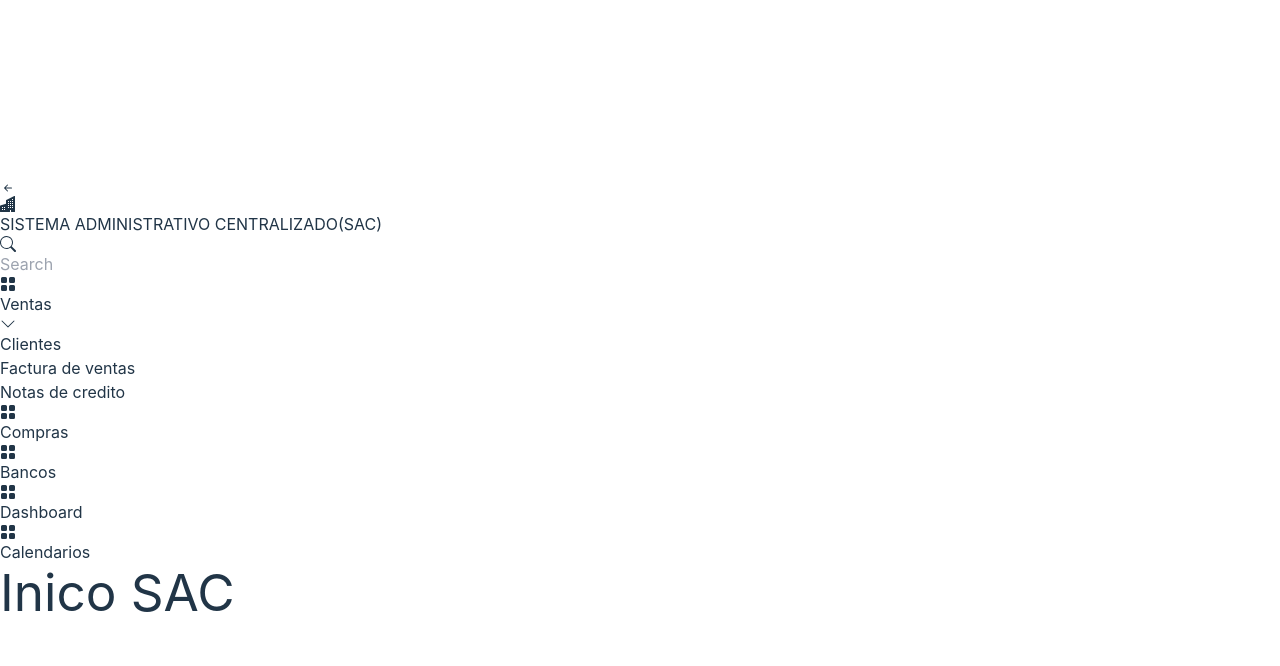
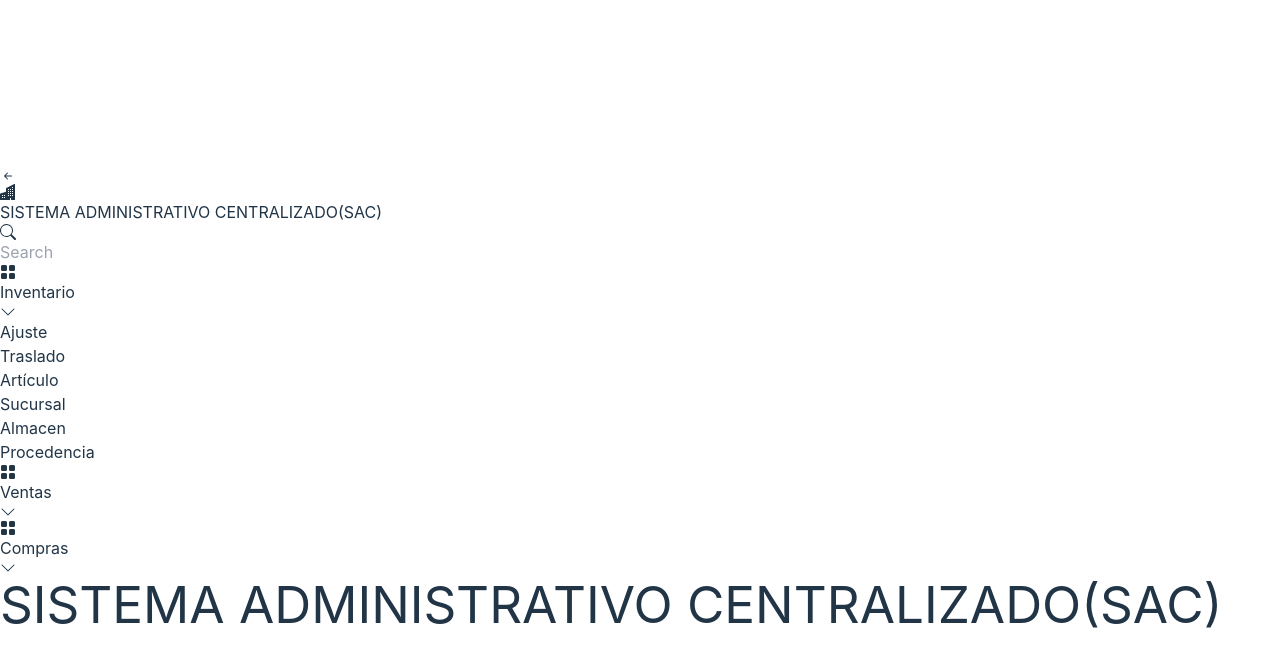
Before and after one commit to d2g3000/front_sac, a React (Vite) app: page / in a window 1280 px wide. Both pictures are taken after a click on the icon 8 px from the left and 359 px from the top of the page. Shown: the top 666 px of the page. Built offline with nearby package versions, Linux system fonts and the light colour scheme.

Commit message:
cuarta prueba del dia

```diff
--- a/src/Pages/Home/Index.jsx
+++ b/src/Pages/Home/Index.jsx
@@ -8,22 +8,47 @@ import Layout from '../../Components/Layout/Index'
 
 function Home() {
   const [open,setOpen]=useState(true);
-  const [subMenu,setSubMenu]=useState(false);
-  const Menus = [
-{title:"Ventas",
-subMenu:true,
+  const [menuInventario,setMenuInventario]=useState(false);
+  const [menuVentas,setMenuVentas]=useState(false);
+  const [menuCompras,setMenuCompras]=useState(false);
+  const inventario =   {
+    title:"Inventario",
+    menuInventario:true,
   subMenuItems:[
-  {title:"Clientes"},
-  {title:"Factura de ventas"},
-  {title:"Notas de credito"},
-],},
-{title:"Compras"},
-{title:"Bancos"},
-{title:"Dashboard"},
-{title:"Calendarios"},
+    {title:"Ajuste"},
+    {title:"Traslado"},
+    {title:"Artículo"},
+    {title:"Sucursal"},
+    {title:"Almacen"},
+    {title:"Procedencia"},
+  ],}
 
+  const Ventas =   {
+    title:"Ventas",
+    menuVentas:true,
+  subMenuItems:[
+    {title:"Pedido"},
+    {title:"Factura venta"},
+    {title:"Cotizacion"},
+    {title:"Devolucion"},
+    {title:"Nota de entrega"},
+    {title:"Despacho"},
+    {title:"Cobro"},
+    {title:"Cliente"},
+  ],}
 
-  ];
+  const Compras =   {
+    title:"Compras",
+    menuCompras:true,
+  subMenuItems:[
+    {title:"Orden de Compra"},
+    {title:"Factura compra"},
+    {title:"Cotizacion"},
+    {title:"Nota de recepcion"},
+    {title:"Pago"},
+    {title:"Proveedores"},
+  ],}
+
   return (
 
   <Layout>
@@ -44,22 +69,55 @@ subMenuItems:[
       <input type={"search"} placeholder="Search" className="text-base bg-transparent w-full text-white focus:outline-none" />
       </div>
       <ul className="pt-2">
+        <>
+      <li className={`text-gray-200 text-sm
+               flex gap-x-4 cursor-pointer p-2
+               hover:bg-gray-600 rounded-md mt-2 `} > <BsFillGridFill/><span className={`${!open && "hidden"}`} >{inventario.title}</span>
+               { inventario.menuInventario &&(
+                <BsChevronDown onClick={()=>setMenuInventario(!menuInventario)}/>
+               )}
+                  </li>
+               {inventario.menuInventario && menuInventario && (
+                <ul>
+                  {inventario.subMenuItems.map((x,i)=>(
+                    <li key={i}>
 
-        {Menus.map((menu,index)=>(
-          <>
+                      {x.title}
 
+                    </li>
+                  ))}
+                </ul>
+               )}
 
              <li className={`text-gray-200 text-sm
                flex gap-x-4 cursor-pointer p-2
-               hover:bg-gray-600 rounded-md mt-2 `} key={index}> <BsFillGridFill/><span className={`${!open && "hidden"}`} >{menu.title}</span>
-               { menu.subMenu &&(
-                <BsChevronDown onClick={()=>setSubMenu(!subMenu)}/>
+               hover:bg-gray-600 rounded-md mt-2 `} > <BsFillGridFill/><span className={`${!open && "hidden"}`} >{Ventas.title}</span>
+               { Ventas.menuVentas &&(
+                <BsChevronDown onClick={()=>setMenuVentas(!menuVentas)}/>
+               )}
+                  </li>
+               {Ventas.menuVentas && menuVentas && (
+                <ul>
+                  {Ventas.subMenuItems.map((x,i)=>(
+                    <li key={i}>
+
+                      {x.title}
+
+                    </li>
+                  ))}
+                </ul>
                )}
 
+<li className={`text-gray-200 text-sm
+               flex gap-x-4 cursor-pointer p-2
+               hover:bg-gray-600 rounded-md mt-2 `} > <BsFillGridFill/><span className={`${!open && "hidden"}`} >{Compras.title}</span>
+               { Compras.menuCompras &&(
+                <BsChevronDown onClick={()=>setMenuCompras(!menuCompras)}/>
+               )}
                   </li>
-               {menu.subMenu && subMenu && (
+               {Compras.menuCompras && menuCompras && (
                 <ul>
-                  {menu.subMenuItems.map((x,i)=>(
+                  {Compras.subMenuItems.map((x,i)=>(
                     <li key={i}>
 
                       {x.title}
@@ -69,11 +127,10 @@ subMenuItems:[
                 </ul>
                )}
              </>
-        ))}
 
       </ul>
       </div>
-      <div className="p-7"><h1 className="text-2xl ">Inico SAC </h1></div>
+      <div className="p-7 justify-center"><h1 className="text-2xl">  SISTEMA ADMINISTRATIVO CENTRALIZADO(SAC) </h1></div>
     </div>
   </Layout>
 
```
Lines whose indentation alone changed are shown as unchanged.
